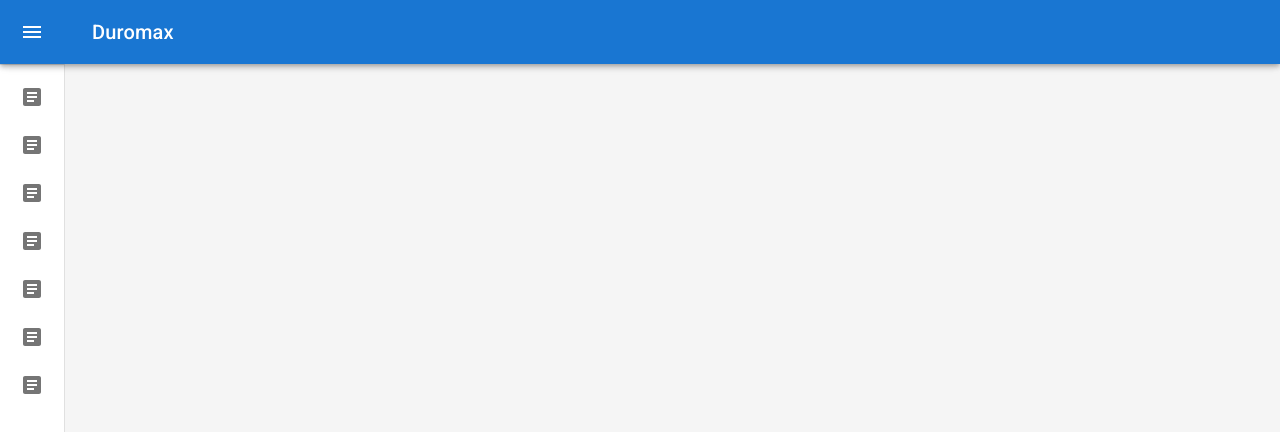
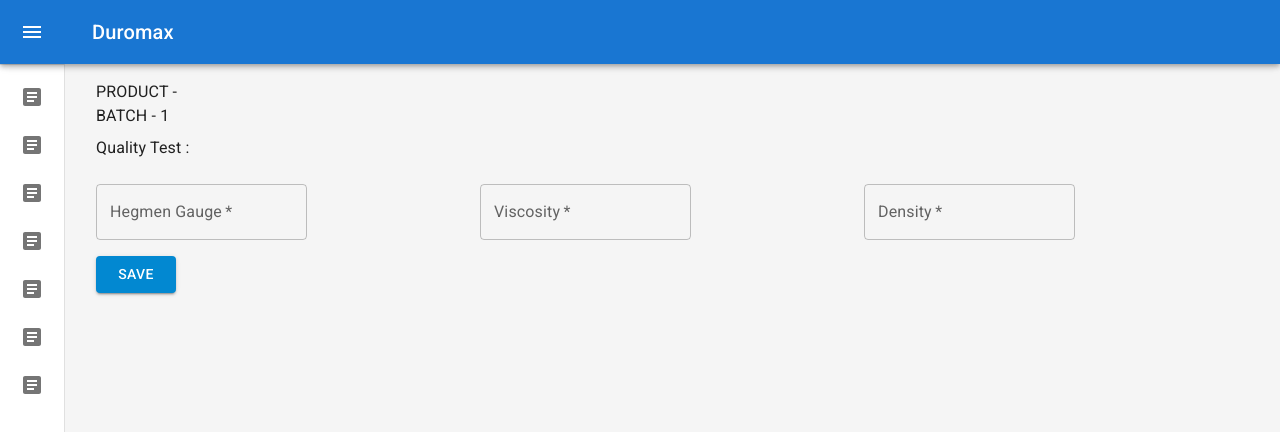
Before and after one commit to mihirharshe/duromax, a React (Create React App) app in the folder client/: page /screen/1/test/1 in a window 1280 px wide. Shown: the top 432 px of the page. Built offline with nearby package versions, Linux system fonts and the light colour scheme; no server answers; the HTML template or start-up script is replaced by a standard one.

Commit message:
completed first screening phase and quality test screen

```diff
--- a/client/src/Components/Navbar/Navbar.js
+++ b/client/src/Components/Navbar/Navbar.js
@@ -29,6 +29,7 @@ import { AdjustBkt } from '../Adjust/AdjustBkt';
 import { Production } from '../Production/Production';
 import { ScreenMain } from '../Screening/ScreenMain';
 import { ScreenProd } from '../Screening/ScreenProd';
+import { QualityTest } from '../Screening/QualityTest';
 
 const drawerWidth = 240;
 
@@ -190,6 +191,7 @@ export default function Navbar() {
                     <Route path = "/production" element={<Production />} />
                     <Route path = "/screen" element={<ScreenMain />} />
                     <Route path = "/screen/:id" element={<ScreenProd />} />
+                    <Route path = '/screen/:id/test/:batchId' element={<QualityTest />} />
                 </Routes>
             </Box>
         </Box>
--- /dev/null
+++ b/client/src/Components/Screening/QualityTest.js
@@ -0,0 +1,109 @@
+import React, { useState, useEffect } from 'react';
+import axios from 'axios';
+
+import Container from '@mui/system/Container';
+import Box from '@mui/material/Box';
+
+
+import { useParams } from 'react-router-dom';
+import { Grid, FormControl, Stack, TextField, Button } from '@mui/material';
+
+export const QualityTest = () => {
+
+    const { id, batchId } = useParams();
+    const [productDetails, setProductDetails] = useState({});
+    const [batchDetails, setBatchDetails] = useState({});
+    const [quality, setQuality] = useState({
+        hegmen: '',
+        viscosity: '',
+        density: ''
+    });
+
+    console.log(batchId);
+    useEffect(() => {
+        const fetchProd = async () => {
+            const res = await axios.get(`http://localhost:5000/prod/${id}`)
+            setProductDetails(res.data.production);
+            console.log(res);
+            setBatchDetails(res.data.production.batches[batchId - 1]);
+        }
+        fetchProd();
+    }, [])
+
+    const handleChange = (e) => {
+        setQuality({
+            ...quality,
+            [e.target.id]: e.target.value - 0
+        })
+    }
+
+    const handleSubmit = async () => {
+        try {
+            await axios.put(`http://localhost:5000/prod/batch/${id}`, {
+                batch: batchId - 0,
+                quality
+            })
+        } catch(err) {
+            console.log(err);
+        }
+    }
+
+    console.log(quality);
+
+
+    return (
+        <>
+            <Container maxWidth='lg' sx={{ marginTop: 2 }}>
+                <Box component='div' marginBottom={1}>
+                    <Box component='div'>PRODUCT - {productDetails.name}</Box>
+                    <Box component='div'>BATCH - {batchId}</Box>
+                </Box>
+                <Stack spacing={2}>
+                    <Box component='span'>Quality Test : </Box>
+                    <Grid container rowSpacing={1} columns={{ xs: 4, sm: 8, md: 12 }} >
+                        <Grid item xs={4}>
+                            <FormControl>
+                                {/* <InputLabel htmlFor='hegmen'>Hegmen Gauge</InputLabel> */}
+                                <TextField
+                                    id='hegmen'
+                                    label='Hegmen Gauge'
+                                    type='number'
+                                    value={quality.hegmen}
+                                    onChange={handleChange}
+                                    required
+                                />
+                            </FormControl>
+                        </Grid>
+                        <Grid item xs={4}>
+                            <FormControl>
+                                {/* <InputLabel htmlFor='viscosity'>Viscosity</InputLabel> */}
+                                <TextField
+                                    id='viscosity'
+                                    label='Viscosity'
+                                    type='number'
+                                    value={quality.viscosity}
+                                    onChange={handleChange}
+                                    required
+                                />
+                            </FormControl>
+                        </Grid>
+                        <Grid item xs={4}>
+                            <FormControl>
+                                {/* <InputLabel htmlFor='density'>Density</InputLabel> */}
+                                <TextField
+                                    id='density'
+                                    label='Density'
+                                    type='number'
+                                    value={quality.density}
+                                    onChange={handleChange}
+                                    required
+                                />
+                            </FormControl>
+                        </Grid>
+                    </Grid>
+                    <Button variant='contained' color='info' onClick={handleSubmit} sx={{ width: 80 }}>Save</Button>
+                </Stack>
+            </Container>
+        </>
+    )
+}
--- a/client/src/Components/Screening/ScreenProd.js
+++ b/client/src/Components/Screening/ScreenProd.js
@@ -9,12 +9,14 @@ import { Divider } from '@mui/material';
 import Typography from '@mui/material/Typography';
 import Button from '@mui/material/Button';
 import Backdrop from '@mui/material/Backdrop';
+import CheckCircleIcon from '@mui/icons-material/CheckCircle';
+import PlayCircleOutlineIcon from '@mui/icons-material/PlayCircleOutline';
 import CircularProgress from '@mui/material/CircularProgress';
 import ToggleButton from '@mui/material/ToggleButton';
 import ToggleButtonGroup from '@mui/material/ToggleButtonGroup';
 import Tab from '@mui/material/Tab';
 import { TabContext, TabList, TabPanel } from '@mui/lab';
-import { useParams } from 'react-router-dom';
+import { useNavigate, useParams } from 'react-router-dom';
 import Countdown from 'react-countdown';
 
 import { CustomSnackbar } from '../Snackbar/CustomSnackbar';
@@ -23,6 +25,7 @@ export const ScreenProd = () => {
 
     const { id } = useParams();
     const countdownRef = useRef();
+    let navigate = useNavigate();
     const [time, setTime] = useState(Date.now());
 
     const [backdropOpen, setBackdropOpen] = useState(false);
@@ -38,7 +41,8 @@ export const ScreenProd = () => {
         name: '',
         qty: '',
         mixTime: '',
-        _id: ''
+        _id: '',
+        totalQty: ''
     });
 
 
@@ -90,7 +94,7 @@ export const ScreenProd = () => {
                     console.log("fetching boq")
                     const res = await axios.get(`http://localhost:5000/boq/name/${selectedProduct.name}`);
                     setProdBoq(res.data.boq);
-                    setCurrElement(res.data.boq.content[idx]);
+                    // setCurrElement({...res.data.boq.content[idx], totalQty: res.data.boq.content[idx].qty * batchQty});
                 }
                 catch (err) {
                     console.log(err);
@@ -100,9 +104,20 @@ export const ScreenProd = () => {
         }
     }, [selectedProduct]);
 
+    useEffect(() => {
+        if(prodBoq.content) {
+            setCurrElement({...prodBoq.content[idx], totalQty: (prodBoq.content[idx]?.qty * batchQty).toFixed(2)});
+        }
+    }, [prodBoq]);
+
+
+
     const batch_size = prodBoq.batch_size;
     const prodQty = selectedProduct.qty;
     const batchCount = Math.ceil(prodQty / batch_size);
+    const batchQty = prodQty / batchCount;
+    console.log(batch_size, prodQty, batchCount, batchQty);
+    console.log(prodBoq);
     const generateBatchArray = (batchCount) => {
         const gen = batchCount ? (new Array(batchCount-batchDetails.length).fill({ completed: false, currentIdx: 0 })) : [];
         const newArr = [...batchDetails, ...gen]
@@ -115,27 +130,49 @@ export const ScreenProd = () => {
         setAllBatches(batchArray);
     }, [batchArray]);
 
+    useEffect(() => {
+        if(batchArray.length > 0) {
+            setIdx(batchArray[selectedBatch].currentIdx);
+        }
+    }, [batchArray, selectedBatch])
+
     console.log(allBatches);
 
     // const batchCompletionArray = (new Array(batchCount).fill({ completed: false }));
 
     const handleSelectElement = () => {
-        setCurrElement(prodBoq.content[idx]);
+        if(prodBoq.content) {
+            setCurrElement({...prodBoq.content[idx], totalQty: (prodBoq.content[idx].qty * batchQty).toFixed(2)});
+        }
     }
 
     const saveCompletedElements = () => {
         axios.post(`http://localhost:5000/prod/completed/${id}`, {
-            materials: {...currElement, batch: selectedBatch+1 }
+            materials: {...currElement, batch: selectedBatch+1, totalQty: currElement.qty * batchQty }
         });
     }
 
-    const addBatchDetails = () => {
+    const updateSingleBatch = () => {
         const updatedBatches = [...allBatches];
-        updatedBatches[selectedBatch] = {...updatedBatches[selectedBatch], completed: true, currentIdx: idx};
-        axios.post(`http://localhost:5000/prod/batch/all/${id}`, {
-            batches: updatedBatches
+        if(updatedBatches[selectedBatch].currentIdx >= prodBoq.content.length) {
+            updatedBatches[selectedBatch].completed = true;
+        }
+        axios.post(`http://localhost:5000/prod/batch/${id}`, {
+            batchIdx: selectedBatch,
+            batchDetails: {
+                completed: updatedBatches[selectedBatch].completed,
+                currentIdx: updatedBatches[selectedBatch].currentIdx
+            }
         });
     }
+
+    // const addBatchDetails = () => {
+    //     const updatedBatches = [...allBatches];
+    //     updatedBatches[selectedBatch] = {...updatedBatches[selectedBatch], completed: true, currentIdx: idx};
+    //     axios.post(`http://localhost:5000/prod/batch/all/${id}`, {
+    //         batches: updatedBatches
+    //     });
+    // }
 
     const [value, setValue] = useState('1');
 
@@ -144,22 +181,24 @@ export const ScreenProd = () => {
         setSelectedBatch(newValue - 1);
         setIdx(allBatches[newValue - 1].currentIdx);
         const newBatchElementIdx = allBatches[newValue - 1].currentIdx;
-        setCurrElement(prodBoq.content[newBatchElementIdx]);
+        setCurrElement({...prodBoq.content[newBatchElementIdx], totalQty: (prodBoq.content[newBatchElementIdx]?.qty * batchQty).toFixed(2)});
         console.log(currElement);
     }
 
     const handleCompletion = () => { // ON COMPLETE ADD TO DB -> whole batchDetails array. Need to look into completedElements as well
         if (!allBatches[selectedBatch].completed) {
             // setCompletedElements([...completedElements, currElement]);
-            setCompletedElements([...completedElements, {...currElement, batch: selectedBatch+1 }]);
+            setCompletedElements([...completedElements, {...currElement, batch: selectedBatch+1, totalQty: (currElement.qty * batchQty).toFixed(2) }]);
             console.log(idx);
             // console.log("check1",currElement);
+            setIdx(idx + 1);
             saveCompletedElements();
+            updateSingleBatch();
             handleSelectElement();
             handleClose();
-            setSelectedProduct({...selectedProduct, completedMaterials: [...completedElements, {...currElement, batch: selectedBatch+1 }] })
+            setSelectedProduct({...selectedProduct, completedMaterials: [...completedElements, {...currElement, batch: selectedBatch+1, totalQty: (currElement?.qty * batchQty).toFixed(2) }] })
             console.log(allBatches[selectedBatch].currentIdx);
-            if (idx >= prodBoq.content.length) {
+            if (allBatches[selectedBatch].currentIdx >= prodBoq.content.length) {
                 console.log("completed");
                 // setIdx(0);
                 const updatedBatch = [...allBatches];
@@ -168,14 +207,15 @@ export const ScreenProd = () => {
                 console.log("updatedBatch: ",updatedBatch)
                 // updatedBatch.splice(selectedBatch, 1, { completed: true, currentIdx: idx });
                 setAllBatches(updatedBatch);
-                addBatchDetails();
-                setCurrElement({
-                    name: '',
-                    qty: '',
-                    mixTime: '',
-                    _id: ''
-                });
-                return;
+                // addBatchDetails();
+                // setCurrElement({
+                //     name: '',
+                //     qty: '',
+                //     mixTime: '',
+                //     _id: '',
+                //     totalQty: ''
+                // });
+                navigate(`/screen/${id}/test/${selectedBatch+1}`);
             }
         }
     };
@@ -203,7 +243,7 @@ export const ScreenProd = () => {
     const handleStart = () => {
         setBackdropOpen(!backdropOpen);
         setTime(Date.now());
-        setIdx(idx + 1);
+        // setIdx(idx + 1);
         // const updatedIdx = [...allBatches];
         // updatedIdx.splice(selectedBatch, 1, { success: false, currentIdx: idx, content: prodBoq.content });
         // setAllBatches(updatedIdx);
@@ -292,12 +332,15 @@ export const ScreenProd = () => {
                                                         {currElement ? (currElement.name ? currElement.name : '-') : '-'}
                                                     </Typography>
                                                     <Divider />
+                                                    <Typography gutterBottom variant='h4' component='div' fontWeight={500}>
+                                                        {currElement.totalQty ? (currElement.totalQty==='NaN' ? null : currElement.totalQty) : '-'}
+                                                    </Typography>
                                                 </div>
                                         </Box>
                                     </Paper>
                                 </Grid>
                                 <Grid item xs={3}>
-                                    <Paper align='center'>
+                                    <Paper >
                                         <Box p={2}>
                                             <Typography gutterBottom variant='h6' component='div'>
                                                 Completed
@@ -305,7 +348,7 @@ export const ScreenProd = () => {
                                             <Divider />
                                             {completedElements && completedElements.map((element, i) => (
                                                 <div key={i}>
-                                                    <span>{element.name} - {`Batch ${element.batch}`}</span>
+                                                    <span>{element.name} - {`Batch ${element.batch}`} - {element.totalQty}</span>
                                                     <Divider />
                                                 </div>
                                             ))}
@@ -319,7 +362,8 @@ export const ScreenProd = () => {
                                 onClick={handleStart}
                                 disabled={allBatches[selectedBatch]?.completed}
                             >
-                                Start
+                                <span>Start</span>
+                                {allBatches[selectedBatch]?.completed ? <CheckCircleIcon sx={{ marginLeft: 1 }} /> : <PlayCircleOutlineIcon sx={{ marginLeft: 1 }} />}
                             </Button>
                             <Backdrop open={backdropOpen} sx={{ color: '#fff', zIndex: (theme) => theme.zIndex.drawer + 1 }}>
                                 <Box sx={{ display: 'flex', justifyContent: 'center', alignItems: 'center' }}>
```
Also changed, not shown: 2 other files (tests, documents, lock files or other folders).
